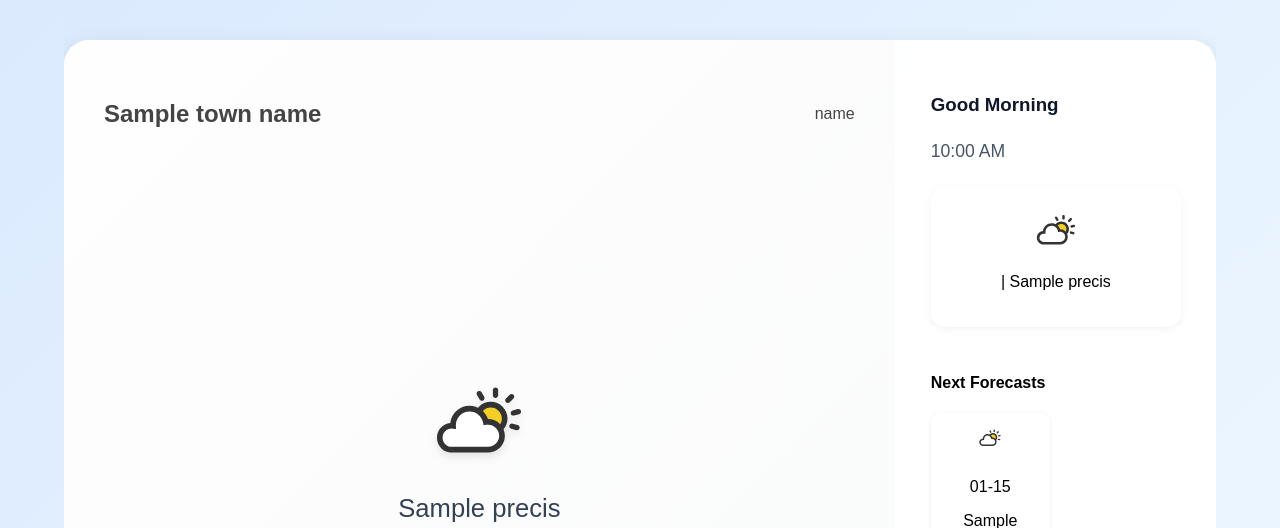
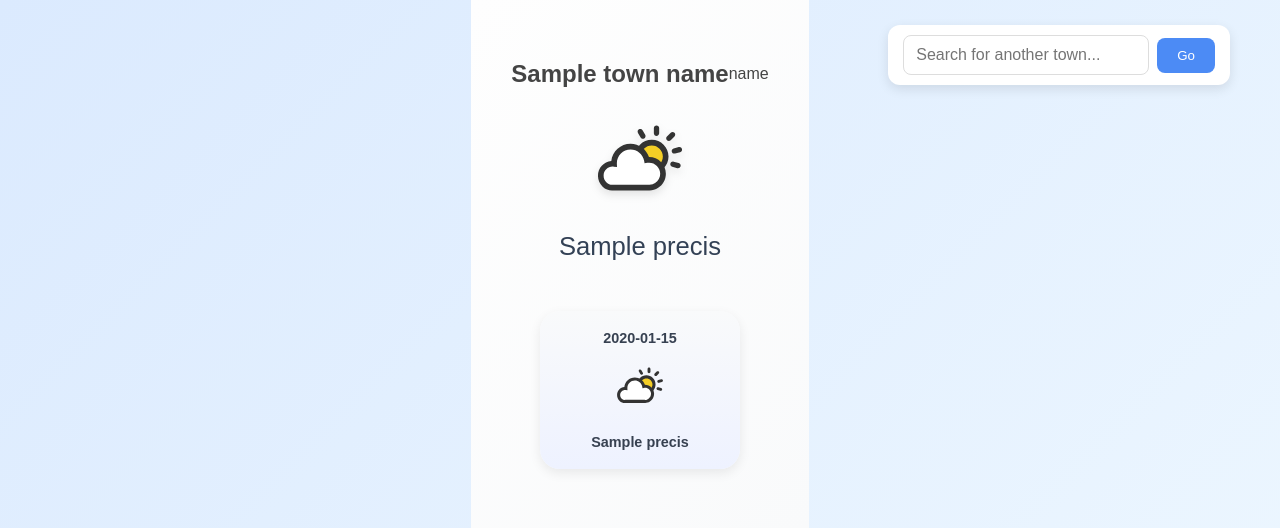
Before and after one commit to Ransu-ll/weather-app, a Flask app: template webapp/templates/town.jinja2 in a window 1280 px wide. Shown: the top 528 px of the page. Run offline with Flask 3, Linux system fonts and the light colour scheme; the template is opened without the code that fills it: most values are stand-ins (such as "Sample title", 1, 10 or a date in 2020).

Commit message:
UI: added icons, updated templates, and improved styling for weather forecast

```diff
--- a/webapp/static/style.css
+++ b/webapp/static/style.css
@@ -15,6 +15,93 @@ html, body {
 * {
     transition: all 0.25s ease-in-out;
 }
+/* ===============================
+   SEARCH BAR (RIGHT SIDE STYLE)
+=================================*/
+.search-bar {
+  position: absolute;
+  top: 25px;             /* Adjust vertical position */
+  right: 50px;           /* Push it away from the right edge */
+  z-index: 100;
+  background: #ffffff;
+  border-radius: 12px;
+  box-shadow: 0 4px 12px rgba(0, 0, 0, 0.1);
+  padding: 10px 15px;
+}
+
+.search-form {
+  display: flex;
+  gap: 8px;
+  align-items: center;
+}
+
+.search-form input[type="text"] {
+  width: 220px;
+  padding: 8px 10px;
+  border: 1px solid #ccc;
+  border-radius: 8px;
+  font-size: 0.95em;
+  outline: none;
+}
+
+.search-form button {
+  padding: 8px 16px;
+  background-color: #4c8bf5;
+  color: white;
+  border: none;
+  border-radius: 8px;
+  cursor: pointer;
+  transition: background-color 0.3s ease;
+}
+
+.search-form button:hover {
+  background-color: #3a6fd8;
+}
+
+
+/* .search-bar {
+  width: 40vw;               /* match .weather-container width */
+  max-width: 100px;
+  margin: 20px auto;         /* center it horizontally */
+  display: flex;
+  justify-content: left;
+}
+
+.search-form {
+  display: flex;
+  gap: 10px;
+  align-items: left;
+  background: #fff;
+  padding: 10px 15px;
+  border-radius: 12px;
+  box-shadow: 0 4px 12px rgba(0, 0, 0, 0.05);
+  width: 100%;
+  max-width: 600px;
+}
+
+.search-form input[type="text"] {
+  flex: 1;
+  padding: 10px 12px;
+  border: 1px solid #ddd;
+  border-radius: 8px;
+  font-size: 1em;
+  outline: none;
+}
+
+.search-form button {
+  padding: 10px 20px;
+  background-color: #4c8bf5;
+  color: white;
+  border: none;
+  border-radius: 8px;
+  cursor: pointer;
+  transition: background-color 0.3s;
+}
+
+.search-form button:hover {
+  background-color: #3a6fd8;
+} */
+
 
 .weather-container {
     display: flex;
--- a/webapp/templates/town.jinja2
+++ b/webapp/templates/town.jinja2
@@ -8,6 +8,8 @@
 </head>
 
 <body>
+
+
 {% set icon_map = {
   "partly cloudy": "weather-svgrepo-com (1).svg",
   "cloudy": "weather-svgrepo-com (1).svg",
@@ -28,7 +30,20 @@
 
 <div class="weather-container">
   <!-- LEFT MAIN CARD -->
+
+
   <div class="main-card">
+  <div class="search-bar">
+  <form action="{{ url_for('town_info_get') }}" method="get" class="search-form">
+    <input type="text" name="town" placeholder="Search for another town..." required list="towns-list">
+    <datalist id="towns-list">
+      {% for town in towns.keys() %}
+        <option value="{{ town }}">
+      {% endfor %}
+    </datalist>
+    <button type="submit">Go</button>
+  </form>
+</div>
     <div class="top">
       <h2>{{ town_name }}</h2>
       <p>{{ (town_data.keys()|list)[0] }}</p>
```
Also changed, not shown: webapp/templates/index.jinja2 (+0 -19 lines).
